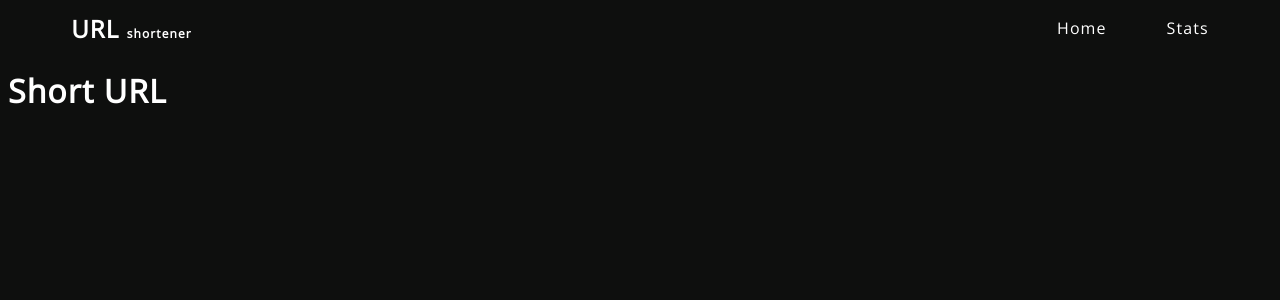
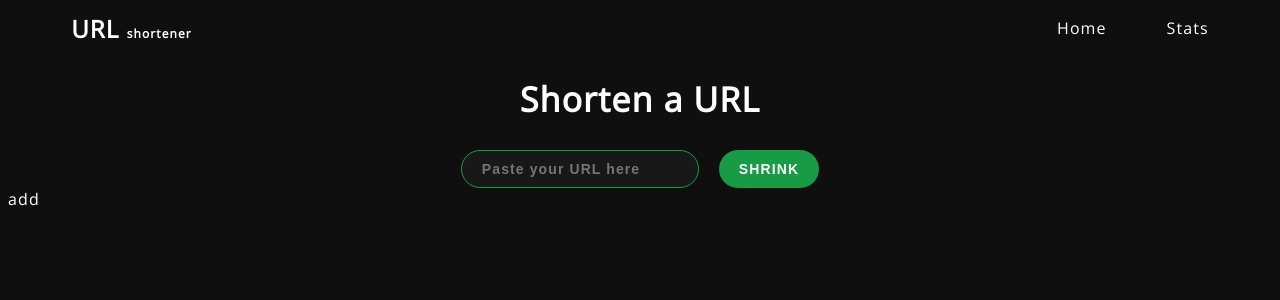
Before and after one commit to fedevcoding/Url-shortener, a React (Vite) app in the folder client/: page / in a window 1280 px wide. Shown: the top 300 px of the page. Built offline with nearby package versions, Linux system fonts and the light colour scheme.

Commit message:
continue hoem UI

```diff
--- a/client/package.json
+++ b/client/package.json
@@ -15,7 +15,8 @@
     "react": "^18.2.0",
     "react-dom": "^18.2.0",
     "react-router-dom": "^6.16.0",
-    "sass": "^1.69.2"
+    "sass": "^1.69.2",
+    "usehooks-ts": "^2.9.1"
   },
   "devDependencies": {
     "@types/react": "^18.2.15",
--- /dev/null
+++ b/client/src/components/ArrayMapper.tsx
@@ -0,0 +1,27 @@
+import { Key, useMemo } from "react";
+
+export const ArrayMapper = <T,>({
+  array,
+  mapper,
+  memo = true,
+  dependencyArray,
+}: {
+  array: T[] | readonly T[];
+  mapper: (item: T, index: number, key: Key) => JSX.Element;
+  dependencyArray?: React.DependencyList[];
+  memo?: boolean;
+}) => {
+  const mapArray = array.map((item, i) =>
+    mapper(item, i, JSON.stringify(item))
+  );
+
+  const formattedDependencyArray =
+    typeof dependencyArray === "undefined" ? [] : dependencyArray;
+
+  const mappedArray = useMemo(() => mapArray, formattedDependencyArray);
+  if (memo) {
+    return mappedArray;
+  }
+
+  return mapArray;
+};
--- /dev/null
+++ b/client/src/components/index.ts
@@ -0,0 +1 @@
+export * from "./ArrayMapper";
--- a/client/src/index.css
+++ b/client/src/index.css
@@ -18,3 +18,38 @@ a{
    all: unset;
    cursor: pointer;
 }
+
+.button{
+  border: none;
+  cursor: pointer;
+  background-color: #179b45;
+  color: white;
+  padding: 10px 20px;
+  border-radius: 50px;
+  font-size: 14px;
+  font-weight: 700;
+  letter-spacing: 1.1px;
+  text-transform: uppercase;
+  transition: all 0.2s ease-in-out;
+}
+.button:hover{
+  background-color: #14843b;
+}
+.button:active{
+  transform: scale(0.95);
+}
+
+
+.input{
+  border: none;
+  background-color: #181818;
+  color: white;
+  padding: 10px 20px;
+  border-radius: 50px;
+  font-size: 14px;
+  font-weight: 700;
+  letter-spacing: 1.1px;
+  transition: all 0.2s ease-in-out;
+  outline: none;
+  border: 1px solid #179b45;
+}
--- a/client/src/pages/Home/Header.scss
+++ /dev/null
@@ -1,13 +0,0 @@
-#header {
-  justify-content: space-between;
-  padding: 0 5%;
-  height: 40px;
-
-  .little {
-    font-size: 12px;
-  }
-
-  .links {
-    gap: 60px;
-  }
-}
--- a/client/src/pages/Home/Header.tsx
+++ b/client/src/pages/Home/Header.tsx
@@ -1,5 +1,4 @@
 import { Link } from "react-router-dom";
-import "./Header.scss";
 
 const Header = () => {
   return (
--- /dev/null
+++ b/client/src/pages/Home/Home.scss
@@ -0,0 +1,25 @@
+#home {
+  #header {
+    justify-content: space-between;
+    padding: 0 5%;
+    height: 40px;
+
+    .little {
+      font-size: 12px;
+    }
+
+    .links {
+      gap: 60px;
+    }
+  }
+
+  .title {
+    text-align: center;
+    font-size: 34px;
+  }
+
+  .input-container {
+    justify-content: center;
+    gap: 20px;
+  }
+}
--- a/client/src/pages/Home/Home.tsx
+++ b/client/src/pages/Home/Home.tsx
@@ -1,11 +1,23 @@
 import Header from "./Header";
+import "./Home.scss";
+import Table from "./Table";
 
 const Home = () => {
   return (
-    <>
+    <section id="home">
       <Header />
-      <h1>Short URL</h1>
-    </>
+      <h1 className="title">Shorten a URL</h1>
+      <div className="input-container row">
+        <input
+          type="text"
+          placeholder="Paste your URL here"
+          className="input"
+        />
+        <button className="button">Shrink</button>
+      </div>
+
+      <Table />
+    </section>
   );
 };
 
--- /dev/null
+++ b/client/src/pages/Home/Table.tsx
@@ -0,0 +1,38 @@
+import { ArrayMapper } from "@components";
+import { useLocalStorage } from "usehooks-ts";
+
+const Table = () => {
+  const [aliases, setAliases] = useLocalStorage<string[]>("aliases", []);
+
+  return (
+    <div>
+      <ArrayMapper
+        array={aliases}
+        dependencyArray={[aliases]}
+        mapper={(alias, _, key) => {
+          return (
+            <div key={key}>
+              <p>{alias}</p>
+              <button
+                onClick={() => {
+                  setAliases(aliases.filter((a) => a !== alias));
+                }}
+              >
+                Hide
+              </button>
+            </div>
+          );
+        }}
+      />
+      <div
+        onClick={() => {
+          setAliases([...aliases, Math.random().toString()]);
+        }}
+      >
+        add
+      </div>
+    </div>
+  );
+};
+
+export default Table;
--- a/client/vite.config.ts
+++ b/client/vite.config.ts
@@ -8,6 +8,7 @@ export default defineConfig({
   resolve: {
     alias: {
       "@pages": path.resolve(__dirname, "src/pages"),
+      "@components": path.resolve(__dirname, "src/components"),
     },
   },
 });
```
Also changed, not shown: client/.eslintrc.cjs, 2 other files (tests, documents, lock files or other folders).
